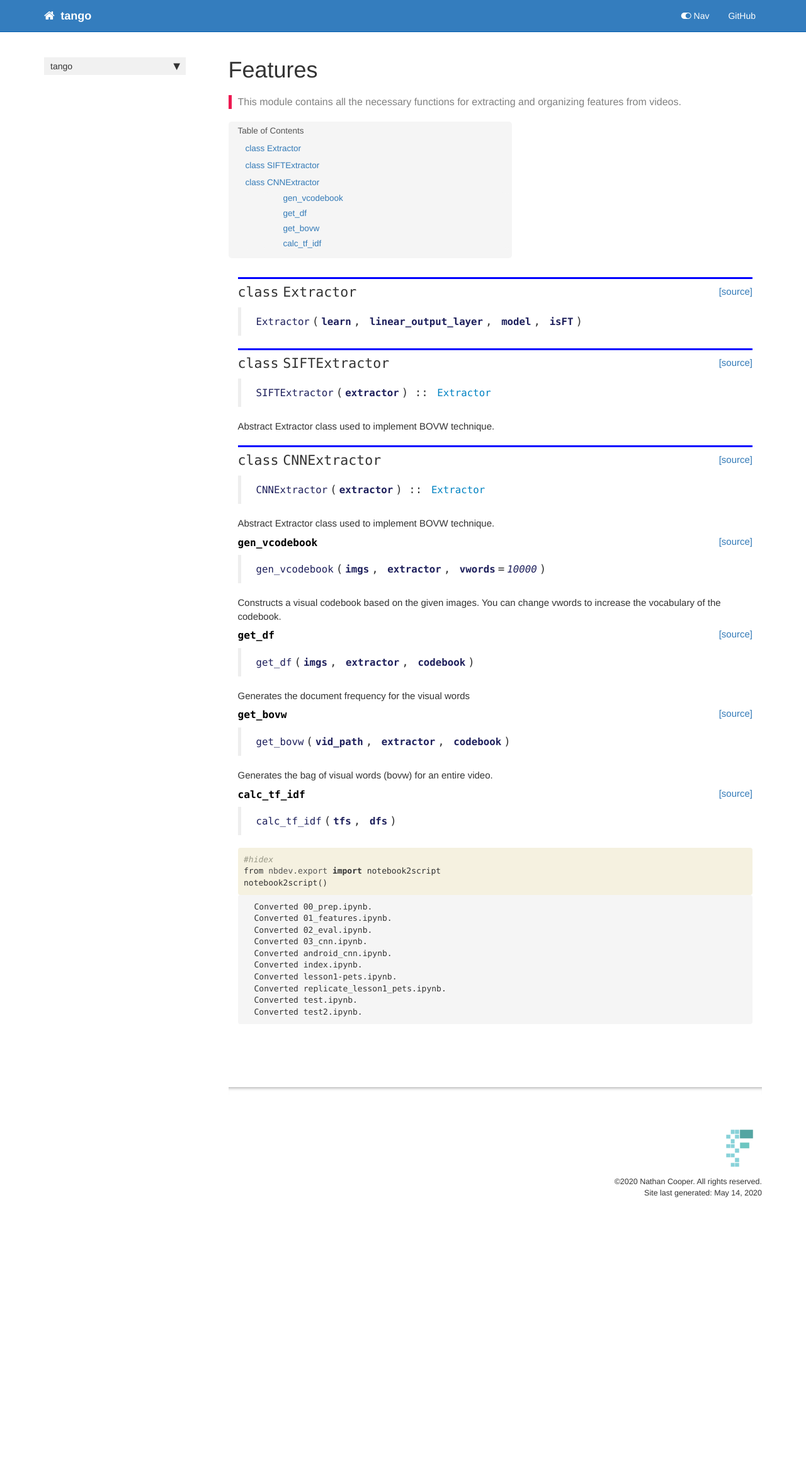
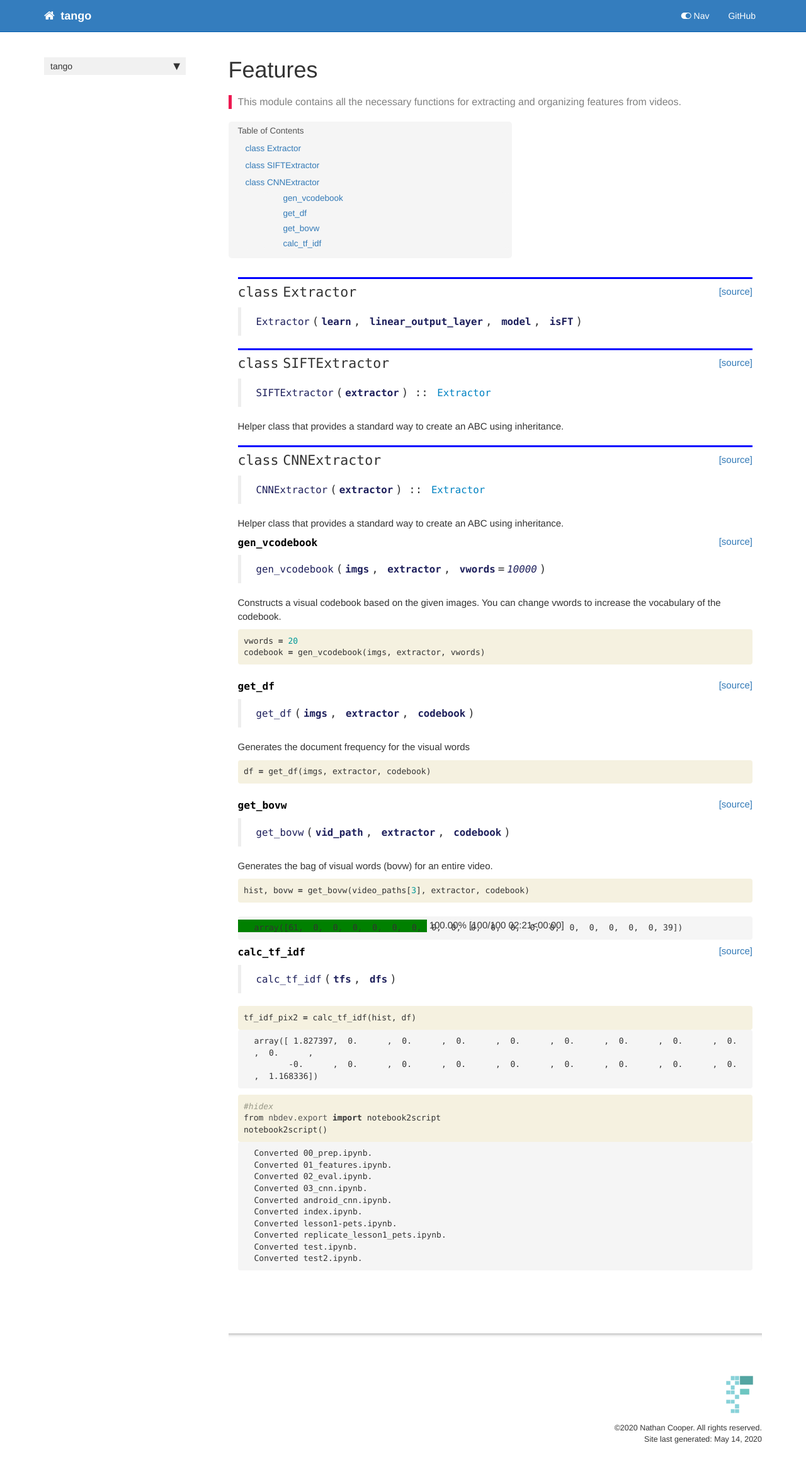
Before and after one commit to ncoop57/tango, a Jekyll site: the page built from docs/features.html, in a window 1280 px wide. Shown: the whole page at 63% size. Built offline with Jekyll 4.4.1, drawn with Linux system fonts in a browser that asks for light colours; nearby versions of some CDN libraries; comment, search, counter and statistics services are not loaded; before the commit the page ends 1953 px from its top, so only the background shows below that.

Commit message:
Modifying docs

```diff
--- a/docs/features.html
+++ b/docs/features.html
@@ -60,10 +60,10 @@ summary: "This module contains all the necessary functions for extracting and or
 
 
 <div class="output_markdown rendered_html output_subarea ">
-<h2 id="SIFTExtractor" class="doc_header"><code>class</code> <code>SIFTExtractor</code><a href="https://github.com/ncoop57/tango/tree/master/tango/features.py#L46" class="source_link" style="float:right">[source]</a></h2><blockquote><p><code>SIFTExtractor</code>(<strong><code>extractor</code></strong>) :: <a href="cnn.html#Extractor"><code>Extractor</code></a></p>
+<h2 id="SIFTExtractor" class="doc_header"><code>class</code> <code>SIFTExtractor</code><a href="https://github.com/ncoop57/tango/tree/master/tango/features.py#L43" class="source_link" style="float:right">[source]</a></h2><blockquote><p><code>SIFTExtractor</code>(<strong><code>extractor</code></strong>) :: <a href="cnn.html#Extractor"><code>Extractor</code></a></p>
 </blockquote>
-<p>Abstract Extractor class used to implement
-BOVW technique.</p>
+<p>Helper class that provides a standard way to create an ABC using
+inheritance.</p>
 
 </div>
 
@@ -82,10 +82,10 @@ BOVW technique.</p>
 
 
 <div class="output_markdown rendered_html output_subarea ">
-<h2 id="CNNExtractor" class="doc_header"><code>class</code> <code>CNNExtractor</code><a href="https://github.com/ncoop57/tango/tree/master/tango/features.py#L52" class="source_link" style="float:right">[source]</a></h2><blockquote><p><code>CNNExtractor</code>(<strong><code>extractor</code></strong>) :: <a href="cnn.html#Extractor"><code>Extractor</code></a></p>
+<h2 id="CNNExtractor" class="doc_header"><code>class</code> <code>CNNExtractor</code><a href="https://github.com/ncoop57/tango/tree/master/tango/features.py#L49" class="source_link" style="float:right">[source]</a></h2><blockquote><p><code>CNNExtractor</code>(<strong><code>extractor</code></strong>) :: <a href="cnn.html#Extractor"><code>Extractor</code></a></p>
 </blockquote>
-<p>Abstract Extractor class used to implement
-BOVW technique.</p>
+<p>Helper class that provides a standard way to create an ABC using
+inheritance.</p>
 
 </div>
 
@@ -107,11 +107,141 @@ BOVW technique.</p>
 
 
 <div class="output_markdown rendered_html output_subarea ">
-<h4 id="gen_vcodebook" class="doc_header"><code>gen_vcodebook</code><a href="https://github.com/ncoop57/tango/tree/master/tango/features.py#L58" class="source_link" style="float:right">[source]</a></h4><blockquote><p><code>gen_vcodebook</code>(<strong><code>imgs</code></strong>, <strong><code>extractor</code></strong>, <strong><code>vwords</code></strong>=<em><code>10000</code></em>)</p>
+<h4 id="gen_vcodebook" class="doc_header"><code>gen_vcodebook</code><a href="https://github.com/ncoop57/tango/tree/master/tango/features.py#L55" class="source_link" style="float:right">[source]</a></h4><blockquote><p><code>gen_vcodebook</code>(<strong><code>imgs</code></strong>, <strong><code>extractor</code></strong>, <strong><code>vwords</code></strong>=<em><code>10000</code></em>)</p>
 </blockquote>
 <p>Constructs a visual codebook based on the given images.
 You can change vwords to increase the vocabulary of the codebook.</p>
 
+</div>
+
+</div>
+
+</div>
+</div>
+
+</div>
+<div class="cell border-box-sizing code_cell rendered">
+<div class="input">
+
+<div class="inner_cell">
+    <div class="input_area">
+<div class=" highlight hl-ipython3"><pre><span></span><span class="n">vwords</span> <span class="o">=</span> <span class="mi">20</span>
+<span class="n">codebook</span> <span class="o">=</span> <span class="n">gen_vcodebook</span><span class="p">(</span><span class="n">imgs</span><span class="p">,</span> <span class="n">extractor</span><span class="p">,</span> <span class="n">vwords</span><span class="p">)</span>
+</pre></div>
+
+    </div>
+</div>
+</div>
+
+</div>
+<div class="cell border-box-sizing code_cell rendered">
+
+</div>
+<div class="cell border-box-sizing code_cell rendered">
+
+<div class="output_wrapper">
+<div class="output">
+
+<div class="output_area">
+
+
+<div class="output_markdown rendered_html output_subarea ">
+<h4 id="get_df" class="doc_header"><code>get_df</code><a href="https://github.com/ncoop57/tango/tree/master/tango/features.py#L71" class="source_link" style="float:right">[source]</a></h4><blockquote><p><code>get_df</code>(<strong><code>imgs</code></strong>, <strong><code>extractor</code></strong>, <strong><code>codebook</code></strong>)</p>
+</blockquote>
+<p>Generates the document frequency for the visual words</p>
+
+</div>
+
+</div>
+
+</div>
+</div>
+
+</div>
+<div class="cell border-box-sizing code_cell rendered">
+<div class="input">
+
+<div class="inner_cell">
+    <div class="input_area">
+<div class=" highlight hl-ipython3"><pre><span></span><span class="n">df</span> <span class="o">=</span> <span class="n">get_df</span><span class="p">(</span><span class="n">imgs</span><span class="p">,</span> <span class="n">extractor</span><span class="p">,</span> <span class="n">codebook</span><span class="p">)</span>
+</pre></div>
+
+    </div>
+</div>
+</div>
+
+</div>
+<div class="cell border-box-sizing code_cell rendered">
+
+</div>
+<div class="cell border-box-sizing code_cell rendered">
+
+<div class="output_wrapper">
+<div class="output">
+
+<div class="output_area">
+
+
+<div class="output_markdown rendered_html output_subarea ">
+<h4 id="get_bovw" class="doc_header"><code>get_bovw</code><a href="https://github.com/ncoop57/tango/tree/master/tango/features.py#L85" class="source_link" style="float:right">[source]</a></h4><blockquote><p><code>get_bovw</code>(<strong><code>vid_path</code></strong>, <strong><code>extractor</code></strong>, <strong><code>codebook</code></strong>)</p>
+</blockquote>
+<p>Generates the bag of visual words (bovw) for an entire video.</p>
+
+</div>
+
+</div>
+
+</div>
+</div>
+
+</div>
+<div class="cell border-box-sizing code_cell rendered">
+<div class="input">
+
+<div class="inner_cell">
+    <div class="input_area">
+<div class=" highlight hl-ipython3"><pre><span></span><span class="n">hist</span><span class="p">,</span> <span class="n">bovw</span> <span class="o">=</span> <span class="n">get_bovw</span><span class="p">(</span><span class="n">video_paths</span><span class="p">[</span><span class="mi">3</span><span class="p">],</span> <span class="n">extractor</span><span class="p">,</span> <span class="n">codebook</span><span class="p">)</span>
+</pre></div>
+
+    </div>
+</div>
+</div>
+
+<div class="output_wrapper">
+<div class="output">
+
+<div class="output_area">
+
+
+<div class="output_html rendered_html output_subarea ">
+
+    <div>
+        <style>
+            /* Turns off some styling */
+            progress {
+                /* gets rid of default border in Firefox and Opera. */
+                border: none;
+                /* Needs to be in here for Safari polyfill so background images work as expected. */
+                background-size: auto;
+            }
+            .progress-bar-interrupted, .progress-bar-interrupted::-webkit-progress-bar {
+                background: #F44336;
+            }
+        </style>
+      <progress value='100' class='' max='100', style='width:300px; height:20px; vertical-align: middle;'></progress>
+      100.00% [100/100 02:21<00:00]
+    </div>
+
+</div>
+
+</div>
+
+<div class="output_area">
+
+
+
+<div class="output_text output_subarea output_execute_result">
+<pre>array([61,  0,  0,  0,  0,  0,  0,  0,  0,  0,  0,  0,  0,  0,  0,  0,  0,  0,  0, 39])</pre>
 </div>
 
 </div>
@@ -132,9 +262,8 @@ You can change vwords to increase the vocabulary of the codebook.</p>
 
 
 <div class="output_markdown rendered_html output_subarea ">
-<h4 id="get_df" class="doc_header"><code>get_df</code><a href="https://github.com/ncoop57/tango/tree/master/tango/features.py#L74" class="source_link" style="float:right">[source]</a></h4><blockquote><p><code>get_df</code>(<strong><code>imgs</code></strong>, <strong><code>extractor</code></strong>, <strong><code>codebook</code></strong>)</p>
+<h4 id="calc_tf_idf" class="doc_header"><code>calc_tf_idf</code><a href="https://github.com/ncoop57/tango/tree/master/tango/features.py#L105" class="source_link" style="float:right">[source]</a></h4><blockquote><p><code>calc_tf_idf</code>(<strong><code>tfs</code></strong>, <strong><code>dfs</code></strong>)</p>
 </blockquote>
-<p>Generates the document frequency for the visual words</p>
 
 </div>
 
@@ -145,9 +274,16 @@ You can change vwords to increase the vocabulary of the codebook.</p>
 
 </div>
 <div class="cell border-box-sizing code_cell rendered">
+<div class="input">
 
+<div class="inner_cell">
+    <div class="input_area">
+<div class=" highlight hl-ipython3"><pre><span></span><span class="n">tf_idf_pix2</span> <span class="o">=</span> <span class="n">calc_tf_idf</span><span class="p">(</span><span class="n">hist</span><span class="p">,</span> <span class="n">df</span><span class="p">)</span>
+</pre></div>
+
+    </div>
 </div>
-<div class="cell border-box-sizing code_cell rendered">
+</div>
 
 <div class="output_wrapper">
 <div class="output">
@@ -155,34 +291,10 @@ You can change vwords to increase the vocabulary of the codebook.</p>
 <div class="output_area">
 
 
-<div class="output_markdown rendered_html output_subarea ">
-<h4 id="get_bovw" class="doc_header"><code>get_bovw</code><a href="https://github.com/ncoop57/tango/tree/master/tango/features.py#L88" class="source_link" style="float:right">[source]</a></h4><blockquote><p><code>get_bovw</code>(<strong><code>vid_path</code></strong>, <strong><code>extractor</code></strong>, <strong><code>codebook</code></strong>)</p>
-</blockquote>
-<p>Generates the bag of visual words (bovw) for an entire video.</p>
 
-</div>
-
-</div>
-
-</div>
-</div>
-
-</div>
-<div class="cell border-box-sizing code_cell rendered">
-
-</div>
-<div class="cell border-box-sizing code_cell rendered">
-
-<div class="output_wrapper">
-<div class="output">
-
-<div class="output_area">
-
-
-<div class="output_markdown rendered_html output_subarea ">
-<h4 id="calc_tf_idf" class="doc_header"><code>calc_tf_idf</code><a href="https://github.com/ncoop57/tango/tree/master/tango/features.py#L108" class="source_link" style="float:right">[source]</a></h4><blockquote><p><code>calc_tf_idf</code>(<strong><code>tfs</code></strong>, <strong><code>dfs</code></strong>)</p>
-</blockquote>
-
+<div class="output_text output_subarea output_execute_result">
+<pre>array([ 1.827397,  0.      ,  0.      ,  0.      ,  0.      ,  0.      ,  0.      ,  0.      ,  0.      ,  0.      ,
+       -0.      ,  0.      ,  0.      ,  0.      ,  0.      ,  0.      ,  0.      ,  0.      ,  0.      ,  1.168336])</pre>
 </div>
 
 </div>
--- a/tango/features.py
+++ b/tango/features.py
@@ -30,9 +30,6 @@ from sklearn.metrics.pairwise import cosine_similarity
 
 # Cell
 class Extractor(ABC):
-
-    '''Abstract Extractor class used to implement
-    BOVW technique.'''
 
     def __init__(self, extractor):
         self.extractor = extractor
```
Also changed, not shown: 1 other file.
